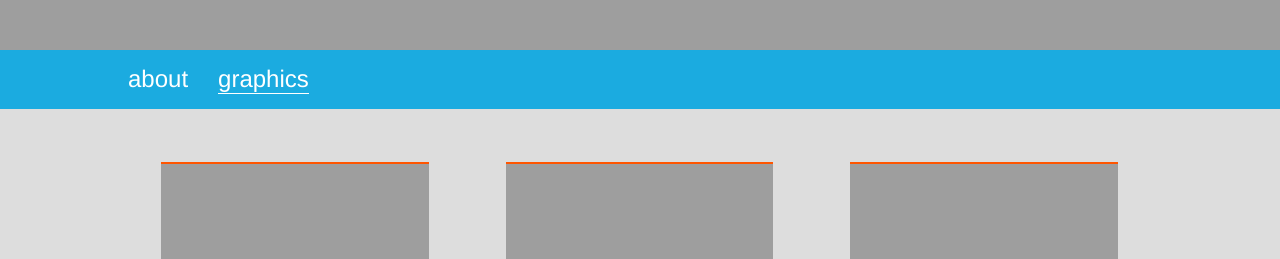
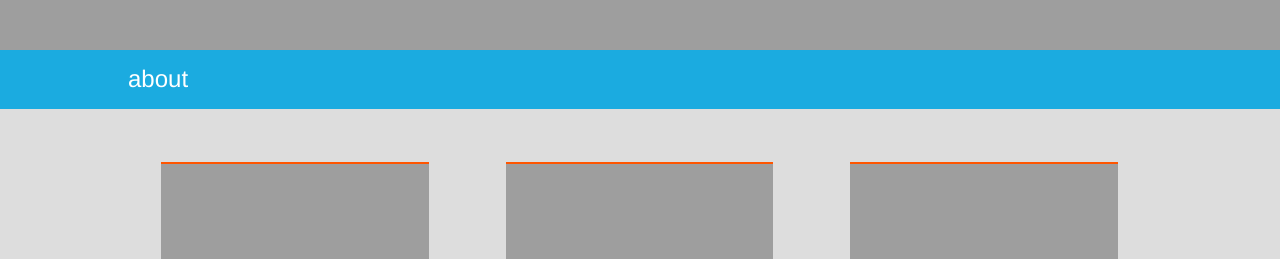
Before and after one commit to michielkauwatjoe/jekyll-portfolio, a Jekyll site: the page built from graphics.html, in a window 1280 px wide. Shown: the top 259 px of the page. Built offline with Jekyll 4.4.1, drawn with Linux system fonts in a browser that asks for light colours; some web fonts are replaced.

Commit message:
Less is more :)

```diff
--- a/_includes/menu.html
+++ b/_includes/menu.html
@@ -3,8 +3,8 @@
 
 		<div id="menucontent1">
 			<div class="menuitem"><a href="{{ site.baseurl }}/index.html"><h3>about</h3></a></div>
-			<div class="menuitem"><a href="{{ site.baseurl }}/graphics.html"><h2>graphics</h2></a></div>
-			<!--div class="menuitem"><a href="{{ site.baseurl }}/recordings.html"><h2>recordings</h2></a></div>
+			<!--div class="menuitem"><a href="{{ site.baseurl }}/graphics.html"><h2>graphics</h2></a></div>
+			<div class="menuitem"><a href="{{ site.baseurl }}/recordings.html"><h2>recordings</h2></a></div>
 			<div class="menuitem"><a href="{{ site.baseurl }}/broadcasts.html"><h2>broadcasts</h2></a></div-->
 		</div>
 	</div>
--- a/graphics.html
+++ b/graphics.html
@@ -141,13 +141,6 @@
 
 <div class="gridwrappersquare">
 <div class="gridsquare">
-<a href="{{site.baseurl}}/works/toys/">
-<img class="gridsquareimage" src="{{site.bucket}}/works/toys-michielkauwatjoe.com-medium.jpg"/></a>
-</div>
-</div>
-
-<div class="gridwrappersquare">
-<div class="gridsquare">
 <a href="{{site.baseurl}}/works/weapons-of-choice/">
 <img class="gridsquareimage" src="{{site.bucket}}/works/weapons-of-choice-1-michielkauwatjoe.com-medium.jpg"/></a>
 </div>
@@ -157,20 +150,6 @@
 <div class="gridsquare">
 <a href="{{site.baseurl}}/works/tribe-vibes/">
 <img class="gridsquareimage" src="{{site.bucket}}/works/tribe-vibes-michielkauwatjoe.com-medium.jpg"/></a>
-</div>
-</div>
-
-<div class="gridwrappersquare">
-<div class="gridsquare">
-<a href="{{site.baseurl}}/works/make-some-noise/">
-<img class="gridsquareimage" src="{{site.bucket}}/works/make-some-noise-michielkauwatjoe.com-medium.jpg"/></a>
-</div>
-</div>
-
-<div class="gridwrappersquare">
-<div class="gridsquare">
-<a href="{{site.baseurl}}/works/microcebus-murinus-x-neofenetia-falcata/">
-<img class="gridsquareimage" src="{{site.bucket}}/works/microcebus-murinus-x-neofenetia-falcata-michielkauwatjoe.com-medium.jpg"/></a>
 </div>
 </div>
 
@@ -218,12 +197,6 @@
 
 <div class="gridwrappersquare">
 <div class="gridsquare">
-<a href="{{site.baseurl}}/works/the-undead/">
-<img class="gridsquareimage" src="{{site.bucket}}/works/the-undead-michielkauwatjoe.com-medium.jpg"/></a>
-</div>
-</div>
-<div class="gridwrappersquare">
-<div class="gridsquare">
 <a href="{{site.baseurl}}/works/ramen/">
 <img class="gridsquareimage" src="{{site.bucket}}/works/ramen-michielkauwatjoe.com-medium.jpg"/></a>
 </div>
@@ -250,34 +223,6 @@
 </div>
 </div>
 
-<div class="gridwrappersquare">
-<div class="gridsquare">
-<a href="{{site.baseurl}}/works/swine/">
-<img class="gridsquareimage" src="{{site.bucket}}/works/swine-michielkauwatjoe.com-medium.jpg"/></a>
-</div>
-</div>
-
-<div class="gridwrappersquare">
-<div class="gridsquare">
-<a href="{{site.baseurl}}/works/boys-and-girls/">
-<img class="gridsquareimage" src="{{site.bucket}}/works/boys-and-girls-michielkauwatjoe.com-medium.jpg"/></a>
-</div>
-</div>
-
-<div class="gridwrappersquare">
-<div class="gridsquare">
-<a href="{{site.baseurl}}/works/the-hit/">
-<img class="gridsquareimage" src="{{site.bucket}}/works/the-hit-michielkauwatjoe.com-medium.jpg"/></a>
-</div>
-</div>
-
-<div class="gridwrappersquare">
-<div class="gridsquare">
-<a href="{{site.baseurl}}/works/dreams/">
-<img class="gridsquareimage" src="{{site.bucket}}/works/dreams-michielkauwatjoe.com-medium.jpg"/></a>
-</div>
-</div>
-
 </div>
 </div>
 </section>
```
Also changed, not shown: index.html (+9 -9 lines).
